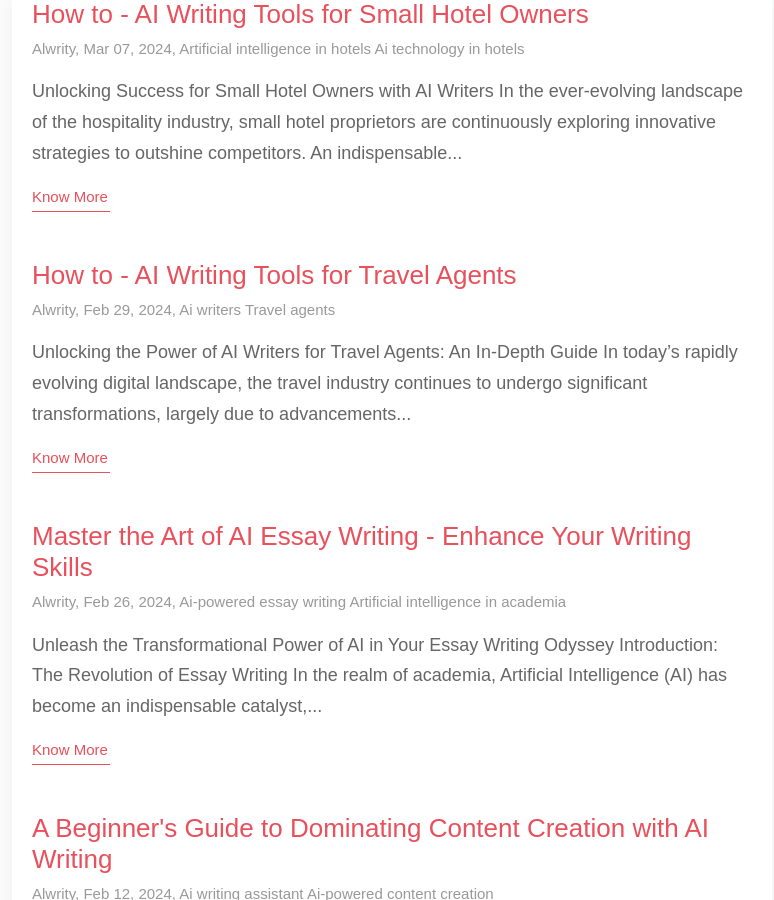
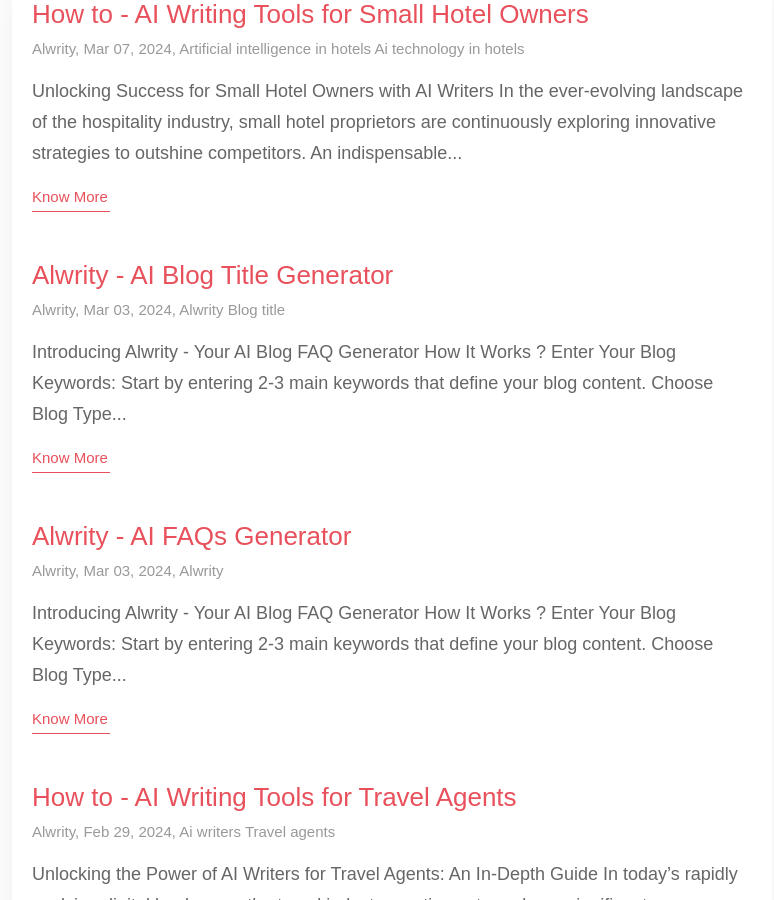
Before and after one commit to AJaySi/alwrity-website, a Jekyll site: the page built from _authors/alwrity.md, in a window 1280 px wide and 900 px high, scrolled down 1550 px. Shown: the whole window, without its empty margins (248-1022 px from the left). Built offline with Jekyll 4.4.1, drawn with Linux system fonts in a browser that asks for light colours; some web fonts are replaced; some of the changed text lies outside the part shown.

Commit message:
Alwrity website

```diff
--- a/_data/parameters.yml
+++ b/_data/parameters.yml
@@ -31,7 +31,7 @@
 author: "Ajsi"
 description: "Contextual AI Writer for blogging. Complete AI blogging toolkit. Writes blog articles with relevant images. SEO optimised content. Free & Open source AI writer."
 # google analitycs ID
-google_analitycs_id: "G-ELVN8KPTGT"
+google_analitycs_id: G-ELVN8KPTGT
 # contact form action
 contact_form_action: "#" # contact form works with : https://formspree.io
 # copyright
--- a/_pages/tools.md
+++ b/_pages/tools.md
@@ -73,11 +73,11 @@
   # tool loop in tool category
   - name: AI Blog Meta Description
     image: ""
-    link:
+    link: https://alwrity-metadesc.streamlit.app/
   # tool loop in tool category
-  - name: AI Blog Title
-    image: ""
-    link:
+  - name: AI Blog Title Generator
+    image: "/assets/images/post/blog_title_generator.png"
+    link: https://alwrity-title.streamlit.app/
   # tool loop in tool category
   - name: Write blog introduction with AI
     image: ""
@@ -92,8 +92,8 @@
     link:
   # tool loop in tool category
   - name: Generate Blog FAQs with SERP results.
-    image: ""
-    link:
+    image: "/assets/images/post/blog_faq_generator.png"
+    link: https://alwrity-faq.streamlit.app/
   # tool loop in tool category
   - name: Research Blog referances / Citations
     image: "/assets/images/tools/Google-Analytics.jpg"
--- /dev/null
+++ b/_posts/2023-09-11-alwrity-blog-FAQ-generator.md
@@ -0,0 +1,43 @@
+---
+title : "Alwrity - AI FAQs Generator"
+image : "/assets/images/post/blog_faq_generator.png"
+author : "Alwrity"
+date: 2024-03-03 10:12:58 +0500
+description : "Input blog title keywords to generate FAQs, powered by AI. Does web research for given keywords & write FAQs from top results and People also ask & related queries of google search result. Try Now."
+tags : ["Alwrity"]
+
+---
+
+## Introducing Alwrity - Your AI Blog FAQ Generator
+
+### How It Works ?
+
+1. **Enter Your Blog Keywords**: Start by entering 2-3 main keywords that define your blog content.
+2. **Choose Blog Type and Intent**: Select the type and intent of your blog, whether it's informational, commercial, transactional, or navigational.
+3. **Generate Blog FAQs**: Click the "Generate Blog FAQs" button, and Alwrity will do the heavy lifting for you. Sit back, relax, and watch as your FAQs are generated in real-time.
+
+
+<a href="https://alwrity-faq.streamlit.app/"><button name="button">Try AI FAQ generator</button></a>
+
+
+## Why Choose FAQs generator ?
+
+- **Save Time**: Say goodbye to hours of manual research and writing. With Alwrity, you can generate FAQs in minutes.
+- **Drive Traffic**: SEO-optimized FAQs help improve your blog's search ranking and drive more organic traffic.
+- **Enhance Engagement**: Engage your audience with relevant and informative FAQs that address their most pressing questions.
+
+Ready to take your blogging game to the next level? Try Alwrity today and experience the future of AI-powered content creation!
+
+Discover why meticulously researched FAQs are crucial for your blog content:
+
+1. **Elevated User Experience**: Meticulously crafted FAQs enrich your blog, offering visitors valuable insights and solutions to common queries. Elevate user satisfaction and engagement by ensuring seamless access to relevant information. 🚀
+
+2. **Enhanced SEO Performance**: Incorporating pertinent FAQs into your content enhances its SEO performance. Search engines prioritize user-centric content, propelling your blog to higher visibility and better rankings in search results. 🔍
+
+3. **Authority and Trust Building**: Provide accurate and insightful answers to frequently asked questions to establish authority in your niche. Cultivate trust with your audience, positioning your blog as a trusted source of reliable information. 💡
+
+4. **Efficient Support Management**: Well-crafted FAQs serve as a self-service support resource, reducing the strain on customer support channels. Address common queries proactively to streamline support operations and save valuable time. ⏰
+
+5. **Conversion Catalyst**: FAQs play a pivotal role in the buyer's journey, addressing potential concerns and objections. Clear, concise answers can break down barriers to purchase, driving conversions and boosting sales on your blog. 💼
+
+In essence, meticulously researched FAQs are indispensable for delivering an exceptional user experience, optimizing SEO performance, building authority and trust, streamlining support operations, and maximizing conversions and sales. Act now to elevate your blog content and unlock its full potential! 📈
--- /dev/null
+++ b/_posts/2024-03-03-alwrity-blog-title-generator.md
@@ -0,0 +1,43 @@
+---
+title : "Alwrity - AI Blog Title Generator"
+image : "/assets/images/post/blog_title_generator.png"
+author : "Alwrity"
+date: 2024-03-03 10:12:58 +0500
+description : ". Try Now."
+tags : ["Alwrity", "Blog Title"]
+
+---
+
+## Introducing Alwrity - Your AI Blog FAQ Generator
+
+### How It Works ?
+
+1. **Enter Your Blog Keywords**: Start by entering 2-3 main keywords that define your blog content.
+2. **Choose Blog Type and Intent**: Select the type and intent of your blog, whether it's informational, commercial, transactional, or navigational.
+3. **Generate Blog FAQs**: Click the "Generate Blog FAQs" button, and Alwrity will do the heavy lifting for you. Sit back, relax, and watch as your FAQs are generated in real-time.
+
+
+<a href="https://alwrity-faq.streamlit.app/"><button name="button">Try AI FAQ generator</button></a>
+
+
+## Why Choose FAQs generator ?
+
+- **Save Time**: Say goodbye to hours of manual research and writing. With Alwrity, you can generate FAQs in minutes.
+- **Drive Traffic**: SEO-optimized FAQs help improve your blog's search ranking and drive more organic traffic.
+- **Enhance Engagement**: Engage your audience with relevant and informative FAQs that address their most pressing questions.
+
+Ready to take your blogging game to the next level? Try Alwrity today and experience the future of AI-powered content creation!
+
+Discover why meticulously researched FAQs are crucial for your blog content:
+
+1. **Elevated User Experience**: Meticulously crafted FAQs enrich your blog, offering visitors valuable insights and solutions to common queries. Elevate user satisfaction and engagement by ensuring seamless access to relevant information. 🚀
+
+2. **Enhanced SEO Performance**: Incorporating pertinent FAQs into your content enhances its SEO performance. Search engines prioritize user-centric content, propelling your blog to higher visibility and better rankings in search results. 🔍
+
+3. **Authority and Trust Building**: Provide accurate and insightful answers to frequently asked questions to establish authority in your niche. Cultivate trust with your audience, positioning your blog as a trusted source of reliable information. 💡
+
+4. **Efficient Support Management**: Well-crafted FAQs serve as a self-service support resource, reducing the strain on customer support channels. Address common queries proactively to streamline support operations and save valuable time. ⏰
+
+5. **Conversion Catalyst**: FAQs play a pivotal role in the buyer's journey, addressing potential concerns and objections. Clear, concise answers can break down barriers to purchase, driving conversions and boosting sales on your blog. 💼
+
+In essence, meticulously researched FAQs are indispensable for delivering an exceptional user experience, optimizing SEO performance, building authority and trust, streamlining support operations, and maximizing conversions and sales. Act now to elevate your blog content and unlock its full potential! 📈
--- /dev/null
+++ b/_posts/2024-03-05-AI-content-detectors.md
@@ -0,0 +1,90 @@
+---
+title : "What are AI content Detectors & Does Google Really care"
+image : "/assets/images/post/what_ai_writers.jpeg"
+author : "Alwrity"
+date: 2023-09-09 10:12:58 +0500
+description : "Google prioritizes providing valuable information to users rather than focusing solely on the method of content creation. Understand what AI writers are, how they function and generate relevant texts."
+tags : ["AI Detectors"]
+toc: true
+
+---
+
+## Understanding AI Content Detectors and Google's Stance
+
+In the digital age, the prevalence of artificial intelligence (AI) in content creation has raised concerns among content creators regarding Google's ability to detect AI-generated content and its impact on search rankings. Let's explore this topic to gain a deeper insight.
+
+### Can Google Detect AI Content?
+
+Google possesses the capability to detect AI-generated content. However, the crucial factor that influences search rankings is the quality and relevance of the content to the audience. Google prioritizes providing valuable information to users rather than focusing solely on the method of content creation.
+
+### What Are AI Content Detectors?
+
+AI content detectors, also known as GPT detectors, are algorithms specifically designed to identify content produced using artificial intelligence. These detectors play a significant role in upholding the authenticity and originality of digital content.
+
+### Does Google Penalize AI Content?
+
+Google's primary concern lies in the quality and relevance of the content rather than its creation method. While Google utilizes mechanisms to identify low-quality spam, it does not penalize all AI-generated content. Content that aligns with Google's search quality guidelines can still achieve favorable search rankings.
+
+### Tips to Avoid Penalization
+
+To prevent potential penalization by Google, it is essential to focus on creating high-quality, relevant content that resonates with the target audience. By emphasizing user intent and delivering valuable content, creators can steer clear of penalties.
+
+### Outsmarting AI Content Detectors
+
+As AI content detectors evolve, combining human creativity and expertise with AI tools is key to staying ahead. By merging AI technology with human insights, creators can develop compelling content that appeals to both search engines and users.
+
+In conclusion, content creators should not be deterred from leveraging AI tools by Google's ability to detect AI content. By aligning content creation efforts with user intent and quality standards, creators can successfully navigate the digital landscape.
+
+---
+
+# FAQs
+
+---
+
+## Can Google really detect AI content?
+
+Google has advanced algorithms capable of identifying AI-generated content. However, Google's focus is primarily on the quality and relevance of the content rather than its method of creation.
+
+## Does Google care about AI written content?
+
+Google does not universally penalize all AI content. As long as the content adheres to search quality guidelines and provides value to users, it can achieve favorable search results.
+
+## Do AI content detectors actually work?
+
+AI content detectors demonstrate decent accuracy in identifying AI-generated content. While they may exhibit high false positive rates, combining AI tools with human creativity enhances content quality.
+
+## Can I trust AI detectors?
+
+AI detectors, such as Turnitin, may exhibit false positive rates, but they play a crucial role in maintaining content authenticity. It is essential to combine AI detection with human oversight for optimal results.
+
+References:
+- [Content Hacker - Can Google Detect AI Content? Here's What You Need to Know](https://contenthacker.com/can-google-detect-ai-content/)
+- [Search Volume - Top 10 Best AI Content Detectors in 2023 (and Why Google Doesn't Care)](https://searchvolume.io/resources/best-ai-content-detectors)
+- [Internet Marketing Ninjas - How to Detect AI-Generated Content (and Can Google Do That)](https://www.internetmarketingninjas.com/blog/seo-tools/how-to-detect-ai-generated-content-and-can-google-do-that/)
+- [Undetectable.ai - Can Google Detect AI Content? Avoid Being Penalized (2023)](https://undetectable.ai/blog/can-google-detect-ai-content/)
+- [SEO.ai - Can Google detect AI content? 4 ways to avoid detection](https://seo.ai/blog/can-google-detect-ai-content)
+
+<!-- call_to_action -->
+{% if site.data.homepage.call_to_action.enable %}
+<section class="section pt-0">
+  <div class="container">
+    <div class="row">
+      <div class="col-lg-8 mx-auto">
+        <div class="row shadow bg-white p-5">
+          <div class="col-md-4 text-center text-md-left mb-4 mb-lg-0">
+            <img src="{{ site.data.homepage.call_to_action.image | relative_url }}" class="mr-4 img-fluid rounded" alt=""></div>
+          <div class="col-md-8 text-center text-md-left">
+            <h3 class="mt-0">{{ site.data.homepage.call_to_action.title }}</h3>
+            <p>{{ site.data.homepage.call_to_action.description }}</p>
+            {% if site.data.homepage.call_to_action.button.enable %}
+            <a href="{{ site.data.homepage.call_to_action.button.link | relative_url }}"
+              class="btn btn-primary">{{ site.data.homepage.call_to_action.button.label }}</a>
+            {% endif %}
+          </div>
+        </div>
+      </div>
+    </div>
+  </div>
+</section>
+{% endif %}
+<!-- /call_to_action -->
--- /dev/null
+++ b/robots.txt
@@ -0,0 +1 @@
+Sitemap: https://alwrity.netlify.app/sitemap.xml
```
Also changed, not shown: assets/images/post/blog_faq_generator.png (added), assets/images/post/blog_title_generator.png (added).
